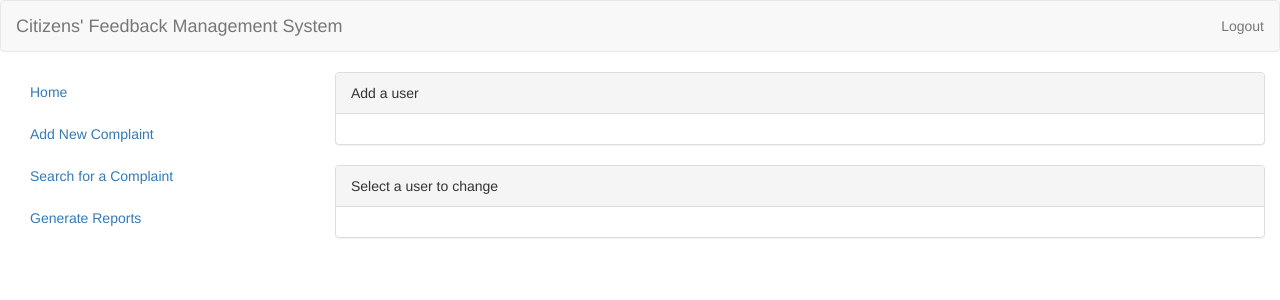
After one commit to ryanarnold/cfms, a Django app: page /cfms/users/ in a window 1280 px wide. The commit adds this page. Shown: the top 300 px of the page. Run offline with Django 3.2, Linux system fonts and the light colour scheme; some libraries are stand-ins or nearby versions.

Commit message:
Added templates and simple views for user management

```diff
--- a/complaints/urls.py
+++ b/complaints/urls.py
@@ -9,4 +9,5 @@ urlpatterns = [
 	url(r'^new-complaint$', views.new_complaint, name='new_complaint'),
 	url(r'^search-complaint$', views.search_complaint, name='search_complaint'),
 	url(r'^update-complaint/(?P<complaint_number>[\w\-0-9]+)/$', views.update_complaint, name='update_complaint'),
+	url(r'^users/$', views.users, name='users'),
 ]
--- a/complaints/views.py
+++ b/complaints/views.py
@@ -92,3 +92,6 @@ def update_complaint(request, complaint_number):
 	form = UpdateComplaintForm(instance=complaint2update)
 
 	return render(request, 'complaints/update_complaint.html', {'form': form})
+
+def users(request):
+	return render(request, 'complaints/users.html', {})
--- a/global/templates/complaints/base.html
+++ b/global/templates/complaints/base.html
@@ -65,8 +65,8 @@
 								<a href="{% url 'index' %}">Generate Reports</a>
 							</li>
 							{% if user.is_staff %}
-								<li role="presentation" href="{% url 'index' %}">
-									<a href="{% url 'index' %}">Create a User</a>
+								<li role="presentation" href="{% url 'users' %}">
+									<a href="{% url 'users' %}">Users</a>
 								</li>
 							{% endif %}
 						</ul>
--- /dev/null
+++ b/global/templates/complaints/users.html
@@ -0,0 +1,20 @@
+{% extends "complaints/base.html" %}
+{% load staticfiles %}
+
+{% block content %}
+	<div class="col-md-9">
+		<div class="panel panel-default">
+			<div class="panel-heading">Add a user</div>
+			<div class="panel-body">
+
+			</div>
+		</div>
+
+		<div class="panel panel-default">
+			<div class="panel-heading">Select a user to change</div>
+			<div class="panel-body">
+
+			</div>
+		</div>
+	</div>
+{% endblock %}
```
